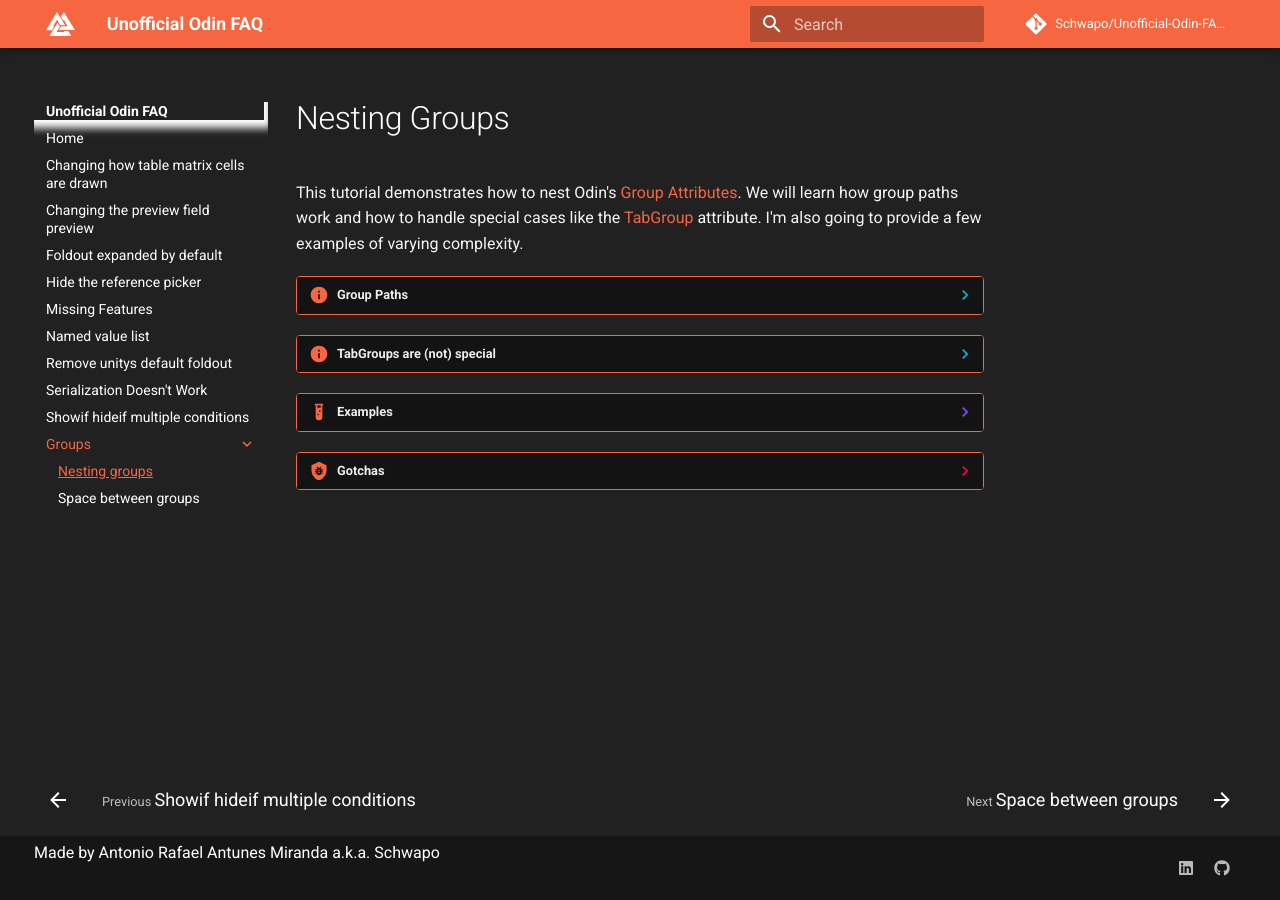
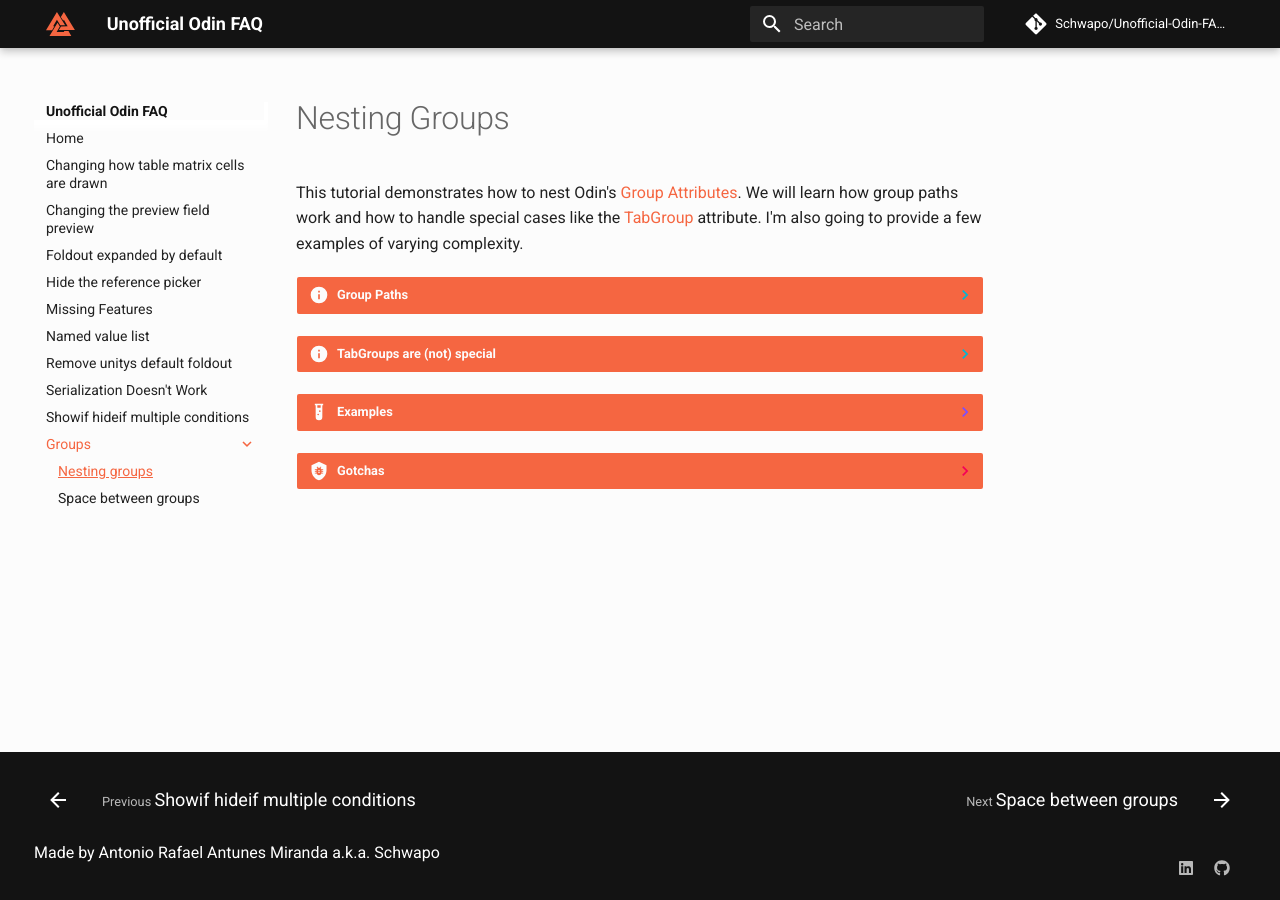
Before and after one commit to Schwapo/Unofficial-Odin-FAQ, an MkDocs documentation site: the page built from docs/groups/nesting-groups.md, in a window 1280 px wide. Built offline with MkDocs 1.6.1 and Material for MkDocs 9.7.7, drawn with Linux system fonts in a browser that asks for light colours; comment, search, counter and statistics services are not loaded.

Commit message:
Changed colors

```diff
--- a/docs/stylesheets/codehilite.css
+++ b/docs/stylesheets/codehilite.css
@@ -1,115 +1,24 @@
-/*
-/////////////////
-// Inline Code //
-/////////////////
-*/
-
-.md-typeset code {
-  background-color: #424242;
-  color: #F5F5F5;
-  margin: 0;
-  padding: 0.07353em 0.29412em;
-  box-shadow: none;
-}
-
-/*
-/////////////////
-// Code Blocks //
-/////////////////
-*/
-
-/*
-line number
-*/
-.linenos {
-  color: #F5F5F5 !important;
-  background-color: #313131 !important;
-}
-
-/*
-code block background
-*/
-.codehilite {
-  background-color: #424242 !important;
-}
-
-/*
-scroll bar size
-*/
-
-.md-typeset .codehilite::-webkit-scrollbar {
-  height: 1rem !important;
+:root {
+    --odin-green: #2F9C0A;
+    --odin-keyword: #1990B8;
+    --odin-attribute: #1990B8;
+    --odin-orange: #F56641;
+    --odin-black: #131313;
+    --odin-gray: #252525;
+    --odin-red: #C92C2C;
 }
 
 /*
 actual syntax highlighting
 */
-.highlight .k { color: #569CD6 !important } /* Keyword */
-.highlight .nf { color: #4EDCAF !important } /* Function Name */
-.highlight .kt { color: #569CD6 !important } /* Keyword Type */
-.highlight .n { color: #BBBBBB !important } /* Name */
-.highlight .p { color: #BBBBBB !important } /* Punctuation */
-.highlight .s { color: #D69D85 !important } /* Literal String */
-.highlight .m { color: #B5CEA8 !important } /* Literal Number */
-.highlight .c1 { color: #57A64A !important } /* Comment Single */
-.highlight .na { color: #FFBD5A !important } /* Attribute Name */
-.highlight .nc { color: #4EDCAF !important } /* Class Name */
-.highlight .nn { color: #4EDCAF !important } /* Name.Namespace */
-
-.codehilite pre { color: #FAFAFA !important; background-color: transparent !important; }
-.codehilite .hll { background-color: #272822 !important; }
-.codehilite .c { color: #75715e !important } /* Comment */
-.codehilite .err { color: #960050 !important; background-color: #1e0010 !important } /* Error */
-.codehilite .l { color: #ae81ff !important } /* Literal */
-.codehilite .o { color: #f92672 !important } /* Operator */
-.codehilite .cm { color: #75715e !important } /* Comment.Multiline */
-.codehilite .cp { color: #75715e !important } /* Comment.Preproc */
-.codehilite .cs { color: #75715e !important } /* Comment.Special */
-.codehilite .ge { font-style: italic !important } /* Generic.Emph */
-.codehilite .gs { font-weight: bold !important } /* Generic.Strong */
-.codehilite .kc { color: #66d9ef !important } /* Keyword.Constant */
-.codehilite .kd { color: #66d9ef !important } /* Keyword.Declaration */
-.codehilite .kn { color: #f92672 !important } /* Keyword.Namespace */
-.codehilite .kp { color: #66d9ef !important } /* Keyword.Pseudo */
-.codehilite .kr { color: #66d9ef !important } /* Keyword.Reserved */
-.codehilite .ld { color: #e6db74 !important } /* Literal.Date */
-.codehilite .nb { color: #f8f8f2 !important } /* Name.Builtin */
-.codehilite .no { color: #66d9ef !important } /* Name.Constant */
-.codehilite .nd { color: #a6e22e !important } /* Name.Decorator */
-.codehilite .ni { color: #f8f8f2 !important } /* Name.Entity */
-.codehilite .ne { color: #a6e22e !important } /* Name.Exception */
-.codehilite .nl { color: #f8f8f2 !important } /* Name.Label */
-.codehilite .nx { color: #a6e22e !important } /* Name.Other */
-.codehilite .py { color: #f8f8f2 !important } /* Name.Property */
-.codehilite .nt { color: #f92672 !important } /* Name.Tag */
-.codehilite .nv { color: #f8f8f2 !important } /* Name.Variable */
-.codehilite .ow { color: #f92672 !important } /* Operator.Word */
-.codehilite .w { color: #f8f8f2 !important } /* Text.Whitespace */
-.codehilite .mf { color: #ae81ff !important } /* Literal.Number.Float */
-.codehilite .mh { color: #ae81ff !important } /* Literal.Number.Hex */
-.codehilite .mi { color: #ae81ff !important } /* Literal.Number.Integer */
-.codehilite .mo { color: #ae81ff !important } /* Literal.Number.Oct */
-.codehilite .sb { color: #e6db74 !important } /* Literal.String.Backtick */
-.codehilite .sc { color: #e6db74 !important } /* Literal.String.Char */
-.codehilite .sd { color: #e6db74 !important } /* Literal.String.Doc */
-.codehilite .s2 { color: #e6db74 !important } /* Literal.String.Double */
-.codehilite .se { color: #ae81ff !important } /* Literal.String.Escape */
-.codehilite .sh { color: #e6db74 !important } /* Literal.String.Heredoc */
-.codehilite .si { color: #e6db74 !important } /* Literal.String.Interpol */
-.codehilite .sx { color: #e6db74 !important } /* Literal.String.Other */
-.codehilite .sr { color: #e6db74 !important } /* Literal.String.Regex */
-.codehilite .s1 { color: #e6db74 !important } /* Literal.String.Single */
-.codehilite .ss { color: #e6db74 !important } /* Literal.String.Symbol */
-.codehilite .bp { color: #f8f8f2 !important } /* Name.Builtin.Pseudo */
-.codehilite .vc { color: #f8f8f2 !important } /* Name.Variable.Class */
-.codehilite .vg { color: #f8f8f2 !important } /* Name.Variable.Global */
-.codehilite .vi { color: #f8f8f2 !important } /* Name.Variable.Instance */
-.codehilite .il { color: #ae81ff !important } /* Literal.Number.Integer.Long */
-
-.codehilite .gh { } /* Generic Heading & Diff Header */
-.codehilite .gu { color: #75715e !important ; } /* Generic.Subheading & Diff Unified/Comment? */
-.codehilite .gd { color: #f92672 !important ; } /* Generic.Deleted & Diff Deleted */
-.codehilite .gi { color: #a6e22e !important ; } /* Generic.Inserted & Diff Inserted */
-
-.codehilite .md-clipboard:before { color: rgba(255, 255, 255, 0.07) } /* Clipboard button (no hover) */
-.codehilite:hover .md-clipboard:before { color: rgba(255, 255, 255, 0.54) } /* Clipboard button (hovered) */
+.highlight .k { color: var(--odin-keyword) !important } /* Keyword */
+.highlight .nf { color: var(--odin-black) !important } /* Function Name */
+.highlight .kt { color: var(--odin-keyword) !important } /* Keyword Type */
+.highlight .n { color: var(--odin-black) !important } /* Name */
+.highlight .p { color: var(--odin-black) !important } /* Punctuation */
+.highlight .s { color: var(--odin-green) !important } /* Literal String */
+.highlight .m { color: var(--odin-black) !important } /* Literal Number */
+.highlight .c1 { color: var(--odin-green) !important } /* Comment Single */
+.highlight .na { color: var(--odin-orange) !important } /* Attribute Name */
+.highlight .nc { color: var(--odin-black) !important } /* Class Name */
+.highlight .nn { color: var(--odin-black) !important } /* Name.Namespace */
--- a/docs/stylesheets/dark_theme.css
+++ /dev/null
@@ -1,381 +0,0 @@
-/*
-//////////////////
-// Main content //
-//////////////////
-*/
-
-/*
-Default text color
-and background color
-*/
-.md-main {
-  color: #F5F5F5 !important;
-  background-color: #212121 !important;
-}
-
-/*
-Main headlines
-*/
-.md-main h1 {
-  color: white !important;
-}
-
-/*
-Tables
-*/
-tbody {
-  background-color: rgba(255, 255, 255, 0.05) !important;
-}
-
-.md-typeset table:not([class]) th {
-  background-color: rgba(255,255,255,0.11) !important;
-}
-
-.md-typeset table:not([class]) tr:hover {
-  box-shadow: none !important;
-  background-color: rgba(255, 255, 255, 0.04) !important;
-}
-
-/*
-Blockquotes
-*/
-.md-typeset blockquote {
-  color: rgba(255,255,255,0.8) !important;
-  border-color: rgba(255,255,255,0.54) !important;
-}
-
-/*
-////////////////////
-// Navigation bar //
-////////////////////
-*/
-
-/*
-Left and right toc scrollbar
-*/
-.md-sidebar__scrollwrap::-webkit-scrollbar-thumb {
-  background-color: #E0E0E0 !important;
-}
-
-
-
-.md-nav {
-  color: #F5F5F5 !important;
-  background-color: #212121 !important;
-}
-
-/*
-Arrow Left Icon
-*/
-html .md-nav--primary .md-nav__title:before {
-  color: #FAFAFA !important;
-}
-
-.md-nav__title {
-  color: rgba(255,255,255,1) !important;
-  background-color: #212121 !important;
-}
-
-/*
-Arrow Right Icon
-*/
-.md-nav--primary .md-nav__link:after {
-  color: #FAFAFA !important;
-}
-
-.md-nav__list {
-  color: rgba(255,255,255,1) !important;
-  background-color: #212121 !important;
-}
-
-.md-nav__item {
-  color: rgba(255,255,255,1) !important;
-  background-color: #212121 !important;
-}
-
-.md-nav__link[data-md-state=blur] {
-  color: rgba(255,255,255,0.54) !important;
-}
-
-/*
-////////////
-// Search //
-////////////
-*/
-
-/*
-scroll bar
-
-attention:
-background is scroll handle color!
-*/
-.md-search__scrollwrap::-webkit-scrollbar-thumb {
-  background-color: #E0E0E0 !important;
-}
-/*
-scroll bar background color
-*/
-.md-search__scrollwrap {
-  background-color: #424242 !important;
-}
-
-/*
-Icon color
-*/
-.md-search-result__article--document:before {
-  color: #EEEEEE !important;
-}
-
-/*
-headline color and
-result list background
-*/
-.md-search-result__list {
-  color: #EEEEEE !important;
-  background-color: #212121 !important;
-}
-
-/*
-result info/count
-*/
-.md-search-result__meta {
-  background-color: #EEEEEE !important;
-}
-
-/*
-article preview text color
-*/
-.md-search-result__teaser {
-  color: #BDBDBD !important;
-}
-
-.md-header
-{
-    background-color: #F56641;
-}
-
-.md-typeset a
-{
-    color: #F56641;
-}
-
-.md-typeset a:hover
-{
-    color: #F56641;
-    text-decoration-line: underline;
-}
-
-.md-nav--primary .md-nav__item--active > .md-nav__link {
-    color: #F56641;
-}
-
-.md-nav--primary .md-nav__item--active > .md-nav__link:visited {
-    color: #F56641;
-}
-
-.md-nav--primary .md-nav__item--active>.md-nav__link:focus,
-.md-nav--primary .md-nav__item--active>.md-nav__link:hover
-{
-    color: #F56641;
-}
-
-.md-typeset hr
-{
-    border-bottom: 0.05rem solid #333333;
-}
-
-.md-nav__link:hover
-{
-    color: #F56641;
-    text-decoration-line: underline;
-}
-
-.md-nav__link--active
-{
-    color: #F56641;
-    text-decoration-line: underline;
-}
-
-.md-clipboard.md-icon
-{
-    color: #424242;
-}
-
-.md-clipboard.md-icon:hover
-{
-    color: #f56641;
-}
-
-mark
-{
-    color: #f56641!important;
-}
-
-summary
-{
-    color: #f56641!important;
-}
-
-.md-search-result__icon:after
-{
-    color: #f56641;
-}
-
-.md-typeset blockquote
-{
-    border-color: #F56641!important;
-}
-
-.md-source
-{
-    background-color: #F56641;
-}
-
-.md-nav__source
-{
-    background-color: #F56641;
-}
-
-/* ===== Code Block ===== */
-.md-typeset code
-{
-    background-color: #191919;
-}
-
-.linenos
-{
-    background-color: #191919!important;
-}
-
-.linenodiv
-{
-  box-shadow: -0.05rem 0 rgb(255 255 255 / 10%) inset!important;
-}
-
-.highlighttable .linenodiv pre
-{
-    color: #424242;
-}
-
-.md-typeset pre>code::-webkit-scrollbar-thumb
-{
-    background-color: #131313;
-}
-
-.md-typeset pre>code::-webkit-scrollbar-thumb:hover
-{
-    background-color: #0C0C0C;
-}
-
-.hll
-{
-    background-color: #333333!important;
-}
-
-.md-dialog
-{
-    background-color: #F56641;
-}
-
-table
-{
-  background-color: #191919!important;
-}
-
-thead
-{
-  background-color: #000000;
-}
-
-.md-typeset .bug>.admonition-title, .md-typeset .bug>summary
-{
-  border-color: #F56641;
-}
-
-.md-typeset .admonition.bug, .md-typeset details.bug
-{
-  border-color: #F56641;
-}
-
-.md-typeset .bug>.admonition-title, .md-typeset .bug>summary
-{
-  background-color: #131313;
-}
-
-.md-typeset .admonition, .md-typeset details
-{
-  background-color: #191919;
-  color: #EEEEEE;
-}
-
-summary
-{
-  color: #EEEEEE!important;
-}
-
-.md-typeset .bug>.admonition-title:before, .md-typeset .bug>summary:before
-{
-  background-color: #F56641;
-}
-
-.md-typeset .tabbed-set>input:checked+label
-{
-  color: #F56641;
-  border-color: #F56641;
-}
-
-.md-typeset .tabbed-set>label
-{
-  color: #EEEEEE;
-}
-
-.md-typeset .tabbed-set>label:hover
-{
-  color: #F56641;
-}
-
-.md-typeset .info>.admonition-title, .md-typeset .info>summary, .md-typeset .todo>.admonition-title, .md-typeset .todo>summary
-{
-  border-color: #F56641;
-  background-color: #131313;
-}
-
-.md-typeset .info>.admonition-title:before, .md-typeset .info>summary:before, .md-typeset .todo>.admonition-title:before, .md-typeset .todo>summary:before
-{
-  background-color: #F56641;
-}
-
-.md-typeset .admonition.info, .md-typeset .admonition.todo, .md-typeset details.info, .md-typeset details.todo
-{
-  border-color: #F56641;
-}
-
-.linenos
-{
-  background-color: rebeccapurple;
-}
-
-.md-typeset .tabbed-set>label
-{
-  font-size: .55rem;
-}
-
-.md-typeset .example>.admonition-title, .md-typeset .example>summary
-{
-  border-color: #F56641;
-}
-
-.md-typeset .example>.admonition-title, .md-typeset .example>summary
-{
-  background-color: #131313;
-}
-
-.md-typeset .admonition.example, .md-typeset details.example
-{
-  border-color: #F56641;
-}
-
-.md-typeset .example>.admonition-title:before, .md-typeset .example>summary:before
-{
-  background-color: #F56641;
-}
--- /dev/null
+++ b/docs/stylesheets/odin.css
@@ -0,0 +1,144 @@
+:root {
+    --odin-orange: #F56641;
+    --odin-orange-light: #F78567;
+    --odin-black: #131313;
+    --odin-gray: #252525;
+    --odin-gray-light: #EAEAEA;
+    --odin-white: #FCFCFC;
+    --odin-string: #2F9C0A;
+}
+
+body {
+    background-color: var(--odin-white);
+}
+
+code {
+    background-color: var(--odin-white)!important;
+}
+
+.md-typeset code {
+    color: var(--odin-black)
+}
+
+.linenos {
+    background-color: var(--odin-white)!important;
+}
+
+.md-typeset pre>code::-webkit-scrollbar-thumb
+{
+    background-color: var(--odin-gray-light);
+}
+
+.md-typeset pre>code::-webkit-scrollbar-thumb:hover
+{
+    background-color: var(--odin-orange);
+}
+
+.md-clipboard:hover {
+    color: var(--odin-orange);
+}
+
+.md-header {
+    background-color: var(--odin-black)!important;
+}
+
+.md-nav--primary .md-nav__title[for=__drawer] {
+    color: var(--odin-black);
+    background-color: var(--odin-white);
+}
+
+.md-nav__source {
+    background-color: var(--odin-black);
+}
+
+.md-search__form {
+    background-color: var(--odin-gray);
+}
+
+.md-search-result mark {
+    color: var(--odin-orange);
+}
+
+.md-search-result__more summary,
+.md-search-result__more summary:hover,
+.md-search-result__more summary:focus {
+
+    color: var(--odin-orange);
+}
+
+.md-typeset .tabbed-set>input:checked+label {
+    color: var(--odin-orange);
+    border-color: var(--odin-orange);
+}
+
+.md-typeset .tabbed-set>label:hover {
+    color: var(--odin-orange);
+}
+
+.md-nav--primary .md-nav__item--active>.md-nav__link
+{
+    color: var(--odin-orange);
+}
+
+.md-nav--primary .md-nav__item--active>.md-nav__link:hover {
+    color: var(--odin-orange);
+}
+
+.md-source {
+    background-color: var(--odin-black);
+}
+
+.md-typeset h1 {
+    color: #676767;
+}
+
+.md-typeset a {
+    color: var(--odin-orange);
+}
+
+.md-typeset a:hover {
+    color: var(--odin-orange);
+    text-decoration: underline;
+}
+
+.md-footer,
+.md-footer-meta {
+    background-color: var(--odin-black);
+}
+
+
+.md-nav--primary .md-nav__item--active > .md-nav__link,
+.md-nav--primary .md-nav__item--active>.md-nav__link:hover,
+.md-nav--primary .md-nav__item--active>.md-nav__link:focus,
+.md-nav--primary .md-nav__item--active > .md-nav__link:visited
+{
+    color: var(--odin-orange);
+}
+
+.md-nav__link:hover,
+.md-nav__link--active,
+.md-nav__link.md-nav__link--active
+{
+    color: var(--odin-orange);
+    text-decoration-line: underline;
+}
+
+.md-typeset .bug>.admonition-title, .md-typeset .bug>summary,
+.md-typeset .example>.admonition-title, .md-typeset .example>summary,
+.md-typeset .info>.admonition-title, .md-typeset .info>summary, .md-typeset .todo>.admonition-title, .md-typeset .todo>summary {
+    background-color: var(--odin-orange);
+    border-color: var(--odin-orange);
+    color: var(--odin-white);
+}
+.md-typeset .todo>summary:before,
+.md-typeset .admonition.bug, .md-typeset details.bug,
+.md-typeset .admonition.example, .md-typeset details.example,
+.md-typeset .admonition.info, .md-typeset .admonition.todo, .md-typeset details.info, .md-typeset details.todo {
+    border-color: var(--odin-white);
+}
+
+.md-typeset .bug>.admonition-title:before, .md-typeset .bug>summary:before,
+.md-typeset .example>.admonition-title:before, .md-typeset .example>summary:before,
+.md-typeset .info>.admonition-title:before, .md-typeset .info>summary:before, .md-typeset .todo>.admonition-title:before, .md-typeset .todo>summary:before {
+    background-color: var(--odin-white);
+}
--- a/mkdocs.yml
+++ b/mkdocs.yml
@@ -28,7 +28,7 @@ markdown_extensions:
 
 extra_css:
   - stylesheets/codehilite.css
-  - stylesheets/dark_theme.css
+  - stylesheets/odin.css
 
 extra:
   social:
```
Also changed, not shown: docs/foldout-expanded-by-default.md (+0 -1 lines), docs/groups/nesting-groups.md (+7 -1 lines), docs/index.md (+2 -5 lines), docs/missing-features.md (+3 -3 lines), docs/assets/duck.png (deleted), docs/assets/odin-logo.svg, docs/assets/wave.gif (added).
